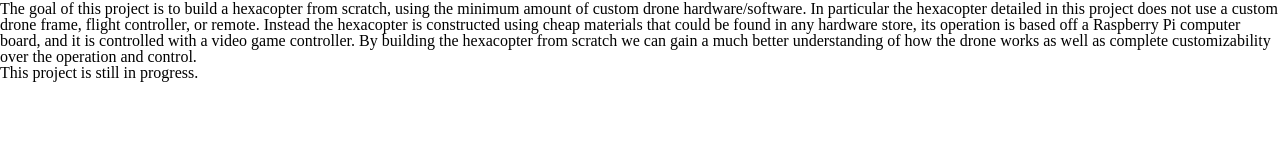
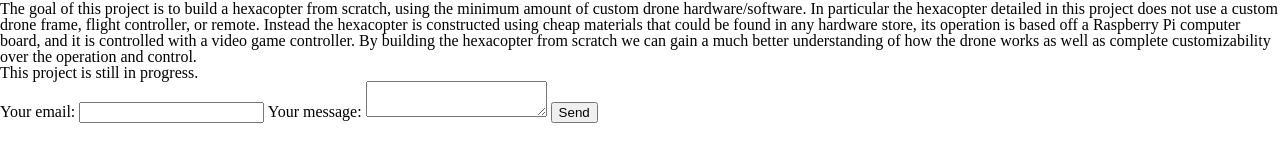
Before and after one commit to alanjvano/portfolio-content, a plain HTML site: page index.html in a window 1280 px wide. Shown: the part 398-560 px from the top of the page. Drawn offline with Linux system fonts and the light colour scheme.

Commit message:
added analytics

```diff
--- a/index.html
+++ b/index.html
@@ -2,6 +2,15 @@
 
 <html lang="en">
     <head>
+         <!-- Google tag (gtag.js) -->
+        <script async src="https://www.googletagmanager.com/gtag/js?id=G-8TMCG49HHX"></script>
+        <script>
+        window.dataLayer = window.dataLayer || [];
+        function gtag(){dataLayer.push(arguments);}
+        gtag('js', new Date());
+
+        gtag('config', 'G-8TMCG49HHX');
+        </script>
         <meta charset="utf-8">
         <title>Hexacopter Project</title>
         <link rel="stylesheet" href="css/html5reset.css">
@@ -30,6 +39,23 @@
             <p>This project is still in progress.</p>
 
         </main>
+
+        <form
+        action="https://formspree.io/f/mnqrolgw"
+        method="POST"
+        >
+        <label>
+            Your email:
+            <input type="email" name="email">
+        </label>
+        <label>
+            Your message:
+            <textarea name="message"></textarea>
+        </label>
+        <!-- your other form fields go here -->
+        <button type="submit">Send</button>
+        </form>
+
         <footer>
 
         </footer>
```
Also changed, not shown: gallery.html (+9 -0 lines), hardware_design.html (+12 -1 lines), software_design.html (+9 -0 lines), contact.html (added).
